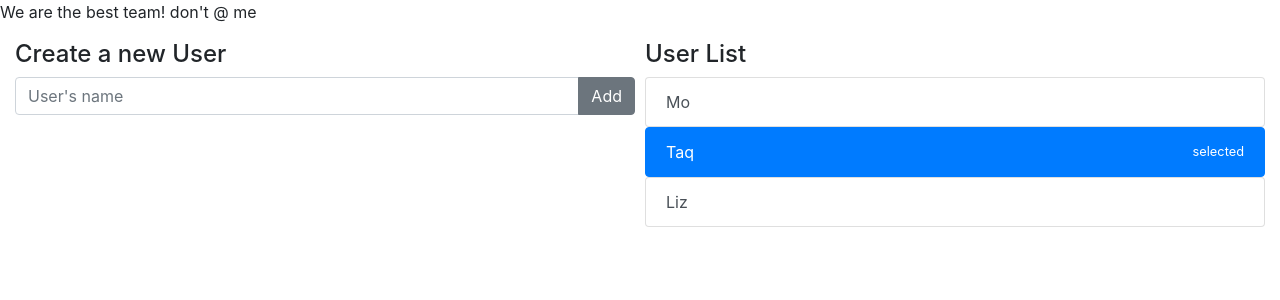
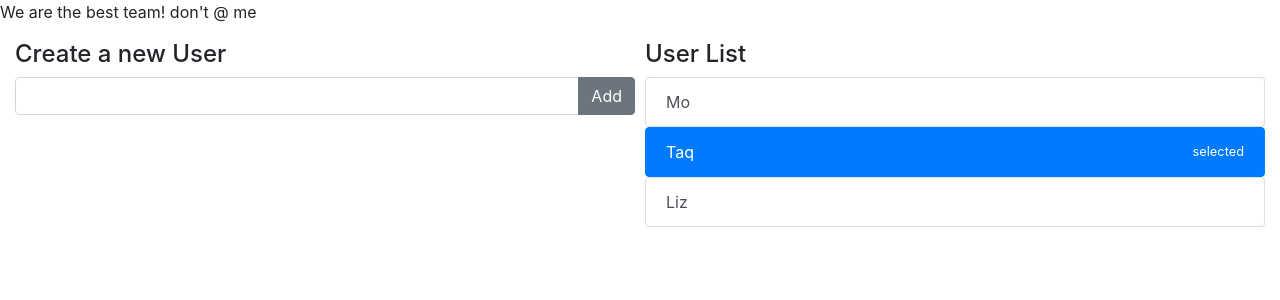
Before and after one commit to MielynA/youtube-clone-1, a React (Create React App) app: page / in a window 1280 px wide. Shown: the top 300 px of the page. Built offline with nearby package versions, Linux system fonts and the light colour scheme.

Commit message:
new user is added from input form and its added to the list

```diff
--- a/src/components/AddNew/AddNew.js
+++ b/src/components/AddNew/AddNew.js
@@ -5,12 +5,13 @@ import { InputGroup, InputGroupAddon, Input, Button } from 'reactstrap';
 const AddNew = (props) => {
 const placeholder = props.placeholder
 const title = props.title
+const input = props.input
     return <>
     <h4>Create a new {title} </h4>
         <InputGroup>
-            <Input placeholder={placeholder}/>
+            <Input type='text' value={input} placeholder={placeholder} onChange={e => props.onChange(e)}/>
             <InputGroupAddon addonType="append">
-                <Button> Add </Button>
+                <Button onClick={e => props.onClick(input)}> Add </Button>
             </InputGroupAddon>
         </InputGroup>
     </>
--- a/src/containers/User/User.js
+++ b/src/containers/User/User.js
@@ -10,7 +10,8 @@ class User extends Component {
             title: 'User', //title for add form
             placeholder: "User's name", //placeholder for add form
             activeUser: 'Taq',
-            users: { 'Mo': { 'feed': { 'sports': [] } }, 'Taq': { 'feed': { 'cats': [] } }, 'Liz': { 'feed': { 'bunnies': [] } } }
+            users: { 'Mo': { 'feed': { 'sports': [] } }, 'Taq': { 'feed': { 'cats': [] } }, 'Liz': { 'feed': { 'bunnies': [] } } },
+            input: ' '
         }
     }
 
@@ -20,15 +21,26 @@ class User extends Component {
 
     }
 
+    handleAddClick = (name) => {
+        const newUser = { [name]: { 'feed': null } }
+        const newUsers = Object.assign(this.state.users, newUser)
+        this.setState({ user: newUsers, input: ' ' })
+    }
+
+    handleOnchange = (event) => {
+        this.setState({ input: event.target.value })
+        console.log(this.state.input)
+    }
+
     render() {
 
-        const { placeholder, title, activeUser, users } = this.state;
+        const { placeholder, title, activeUser, users, input } = this.state;
         const data = { activeUser, users }
         return <>
             <div className="container-fluid">
                 <Row form>
                     <Col>
-                        <AddNew title={title} placeholder={placeholder} />
+                        <AddNew title={title} placeholder={placeholder} input={input} onClick={this.handleAddClick} onChange={this.handleOnchange} />
                     </Col>
                     <Col>
                         <UserList data={data} onClick={this.handleListClick} />
```
